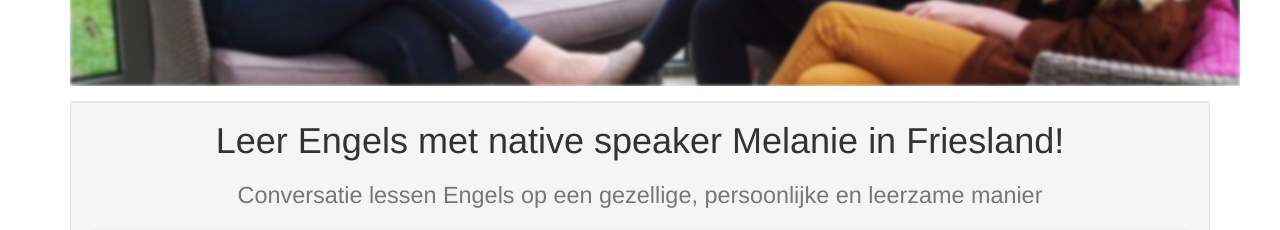
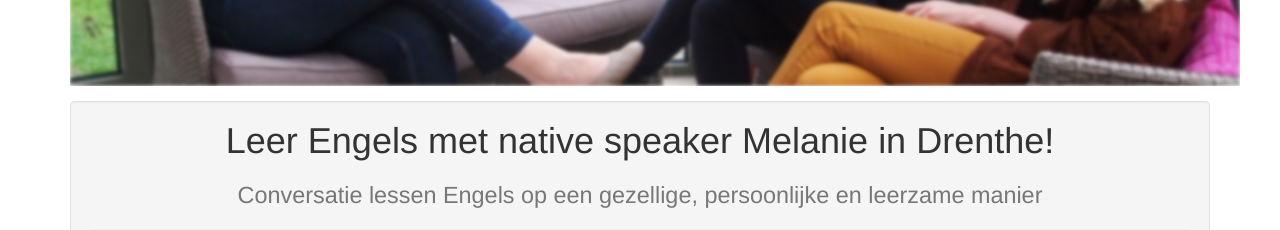
Before and after one commit to sebastiaanstuij/WebsiteMelanie, a website: page app/index.html in a window 1280 px wide. Shown: the part 1480-1710 px from the top of the page. Drawn offline with nearby package versions, Linux system fonts and the light colour scheme; some packages are replaced by stand-ins of ours; files that its build step writes are made by us from their sources; a script that the page names is missing.

Commit message:
Update main.html
adres aangepast

```diff
--- a/app/views/main.html
+++ b/app/views/main.html
@@ -30,7 +30,7 @@
 
             <div class="well">
                 <div class="page-header">
-                    <h1>Leer Engels met native speaker Melanie in Friesland!</h1>
+                    <h1>Leer Engels met native speaker Melanie in Drenthe!</h1>
                     <h1><small>Conversatie lessen Engels op een gezellige, persoonlijke en leerzame manier</small></h1>
                 </div><!-- end page-header -->
 
```
